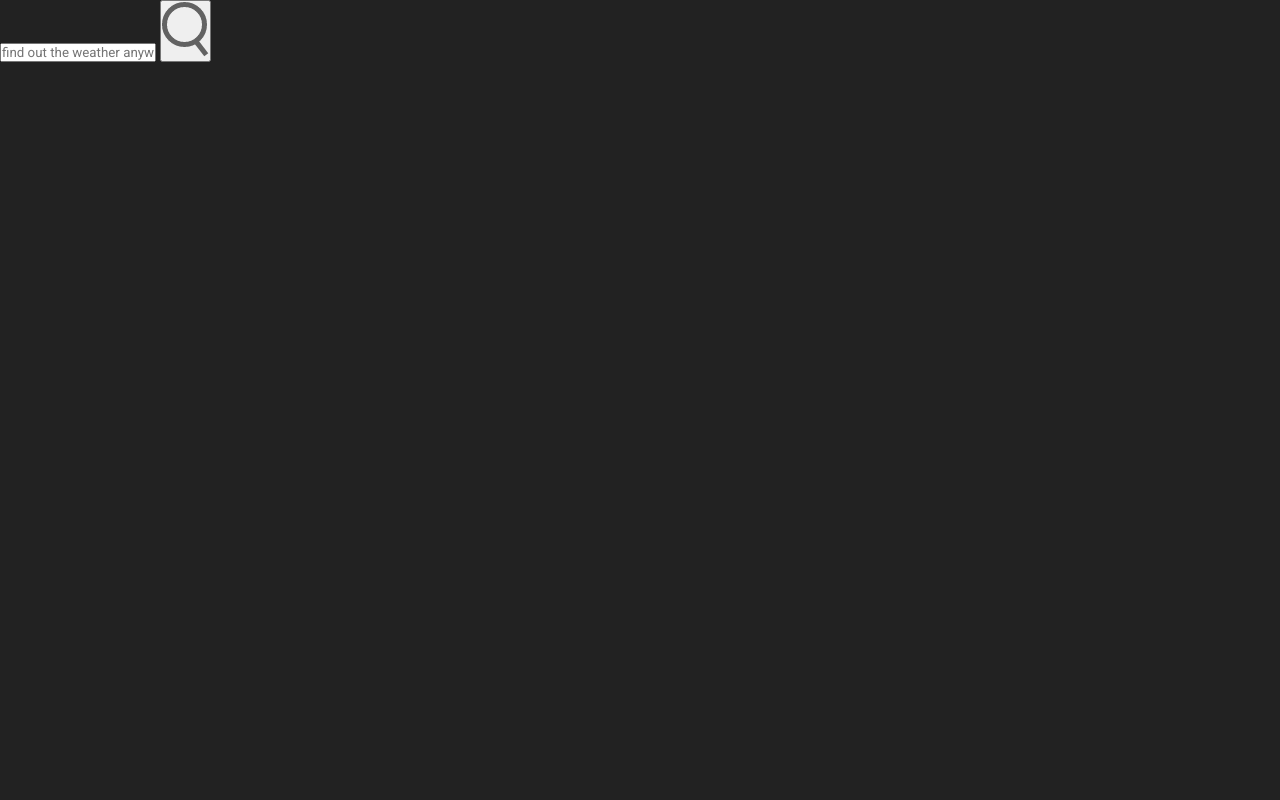
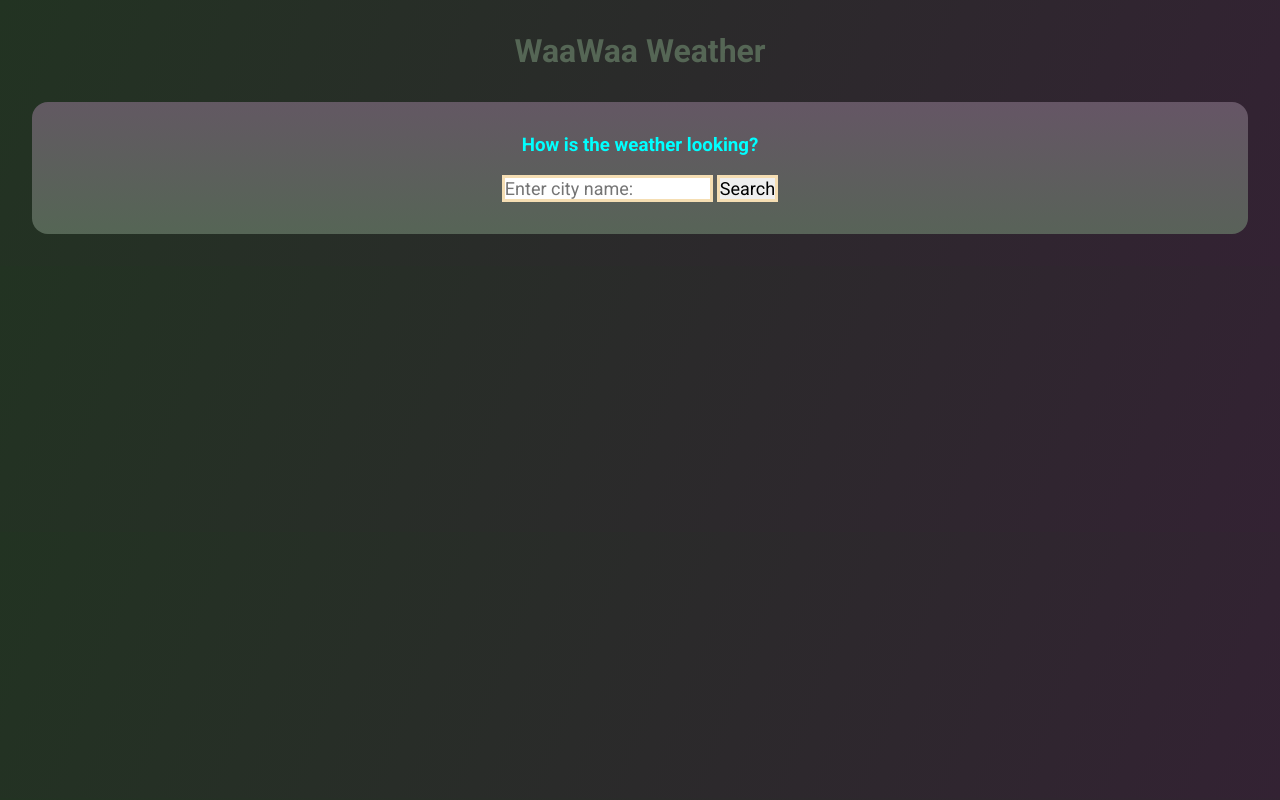
Before and after one commit to Chris-Tranter/weather-app, a plain HTML site: page index.html in a window 1280 px wide. Drawn offline with Linux system fonts and the light colour scheme.

Commit message:
adjusted CSS

```diff
--- a/assets/styles/style.css
+++ b/assets/styles/style.css
@@ -8,6 +8,40 @@
 }
 
 body {
-    background: #222;
-    color: #fff;
+    background: linear-gradient(110deg, #232, #323);
+    text-align: center;
 }
+
+h1 {
+    margin-top: 1em;
+    color: #565;
+}
+
+h2,h3,h4 {
+    margin-bottom: 1em;
+    color: aqua;
+}
+
+.mainbox {
+    background: linear-gradient(2deg, #565, #656);
+    border-radius: 1em;
+    margin: 2em;
+    padding: 2em;
+    text-align: center;
+
+}
+
+#search2 {
+    font-size: large;
+    border: 0.2em solid wheat;
+}
+
+button {
+    font-size: large;
+    border: 0.2em solid wheat;
+    cursor: pointer;
+}
+
+button:hover {
+    opacity: 0.85;
+}
--- a/index.html
+++ b/index.html
@@ -4,16 +4,18 @@
 <head>
     <meta charset="UTF-8">
     <meta name="viewport" content="width=device-width, initial-scale=1.0">
-    <title>Weather Api test</title>
+    <title>WaaWaa Weather</title>
     <link rel="stylesheet" href="assets/styles/style.css">
     <link rel="stylesheet" href="https://cdnjs.cloudflare.com/ajax/libs/font-awesome/5.15.0/css/all.min.css">
 </head>
 
 <body>
-    <div class="card">
+    <h1>WaaWaa Weather</h1>
+    <div class="mainbox">
+        <h3>How is the weather looking?</h3>
         <div class="search">
-            <input type="text" placeholder="find out the weather anywhere" spellcheck="false">
-            <button><img src="./assets/images/search.png"></button>
+            <input type="text" id="search2" placeholder="Enter city name:">
+            <button>Search</button>
         </div>
     </div>
 
```
